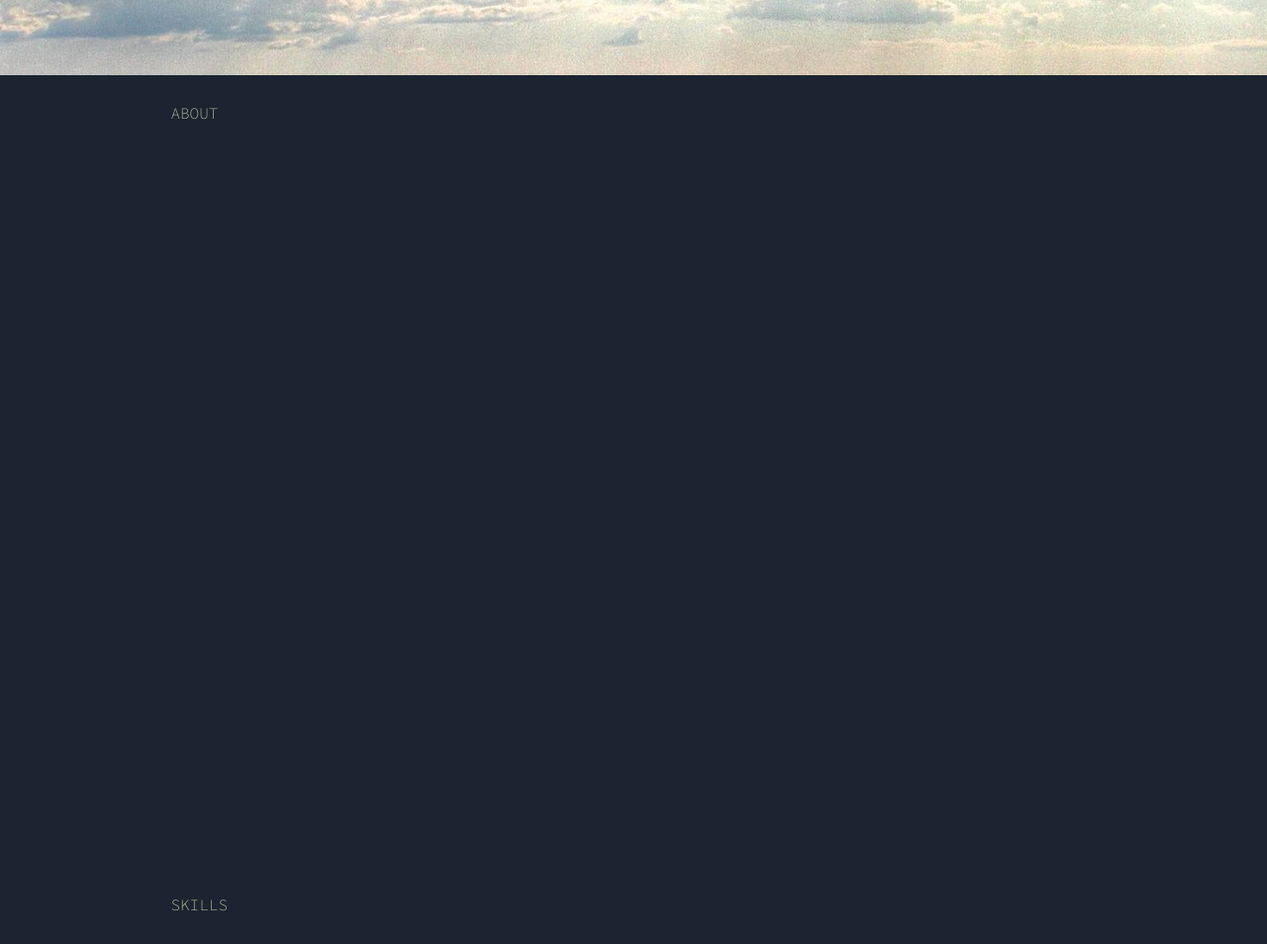
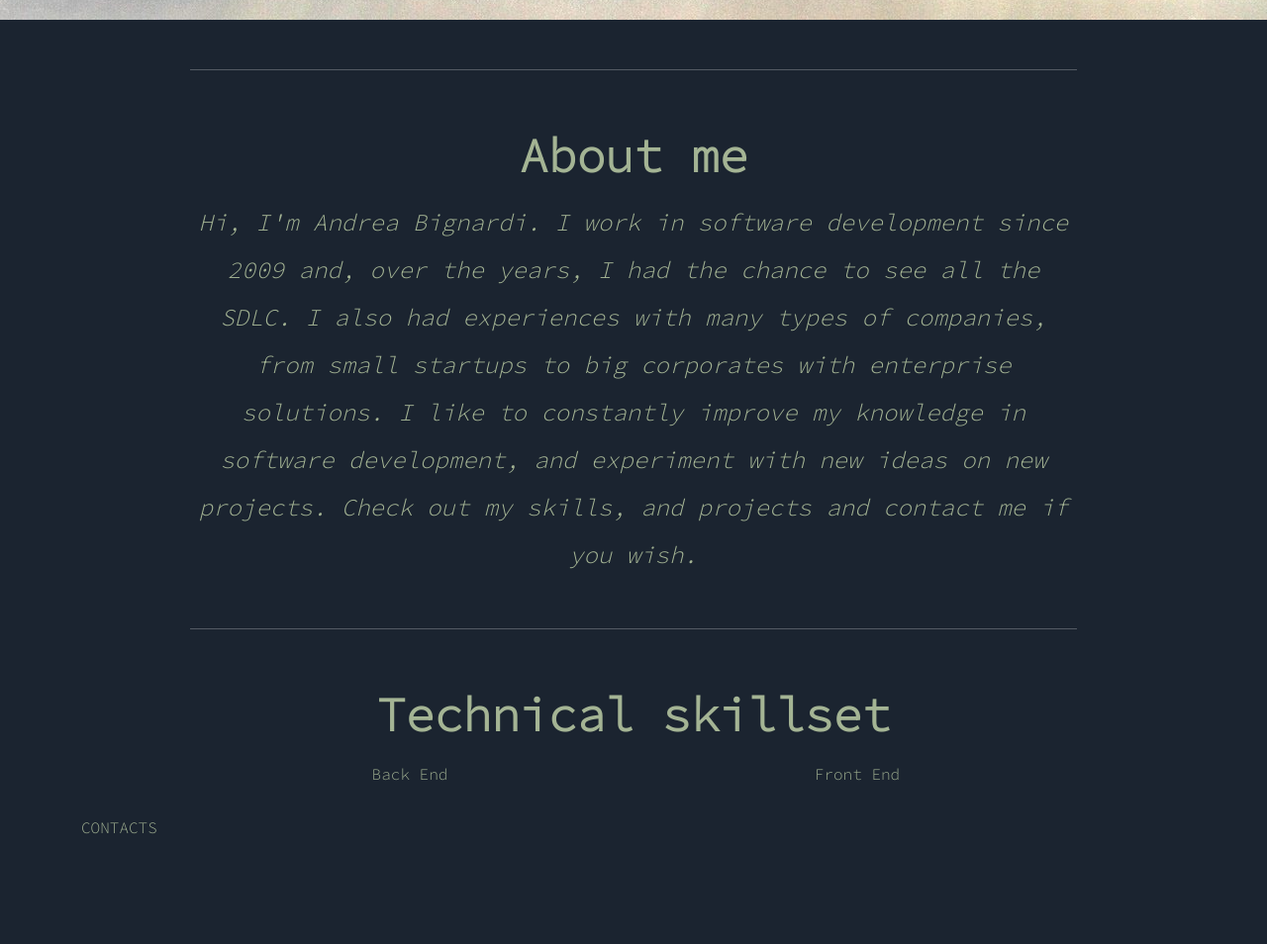
Before and after one commit to andreBigna/PortfolioWebsite, a plain HTML site: page index.html in a window 1280 px wide. Shown: the part 780-1734 px from the top of the page at 99% size. Drawn offline with nearby package versions, Linux system fonts and the light colour scheme.

Commit message:
Implementato about, ancorata navbar

```diff
--- a/css/styles.css
+++ b/css/styles.css
@@ -7,10 +7,15 @@ body {
   height: 100vh;
 }
 
-h1 {
-  font-weight: 900;
+h2 {
+  font-weight: 600;
   font-size: 3rem;
   line-height: 1.5;
+}
+
+hr {
+  color: white;
+  margin: 50px 0px;
 }
 
 /*
@@ -31,6 +36,12 @@ section {
   height: 100%;
 }
 
+.navbar {
+  background-color: #1B2430;
+  position: fixed;
+  width: 100%;
+}
+
 .navbar-brand {
   font-family: "Press Start 2P";
   padding-left: 1%;
@@ -41,10 +52,6 @@ section {
   font-weight: bold;
 }
 
-.container {
-  padding: 2% 8%;
-}
-
 .header {
   /* background-image: url("https://wallup.net/wp-content/uploads/2019/09/848918-landscape-mountain-forest-sky-slovenia-spruce-clouds.jpg"); */
   background-image: url(/images/landscape.jpg);
@@ -52,28 +59,15 @@ section {
   padding: 20% 10% 8% 60%;
   font-weight: bold;
 }
-/*
-.about {
-  height: 100vh;
-  width: 100vw;
-}
-
-.skills {
-  background-color: #a4b494;
-}
-
-.contacts {
-  background-color: #382933;
-} */
 
 .wrapper {
   /*This part is important for centering*/
   display: grid;
 }
 
-.typing-demo {
+.typing {
   width: 9ch;
-  animation: typing 2s steps(9), blink 0.5s step-end infinite alternate;
+  animation: typing 1s steps(9), blink 0.5s step-end infinite alternate;
   white-space: nowrap;
   overflow: hidden;
   border-right: 3px solid;
@@ -90,3 +84,25 @@ section {
     border-color: transparent;
   }
 }
+
+
+.other-sections {
+  height: auto;
+  margin: 2% 15%;
+  text-align: center;
+  line-height: 2;
+  position: relative;
+}
+
+.about {
+  font-size: 1.5em;
+}
+
+/*
+.skills {
+  background-color: #a4b494;
+}
+
+.contacts {
+  background-color: #382933;
+} */
--- a/index.html
+++ b/index.html
@@ -55,19 +55,29 @@
 
     <section class="header">
       <div class="wrapper">
-        <span class="typing-demo">Hi there!</span>
+        <span class="typing">Hi there!</span>
       </div>
     </section>
 
-    <section id="about" class="about">
-      <div class="container">
-        <div>ABOUT</div>
-      </div>
+    <section id="about" class="about other-sections">
+      <hr />
+      <h2>About me</h2>
+      <em
+        >Hi, I'm Andrea Bignardi. I work in software development since 2009 and,
+        over the years, I had the chance to see all the SDLC. I also had
+        experiences with many types of companies, from small startups to big
+        corporates with enterprise solutions. I like to constantly improve my
+        knowledge in software development, and experiment with new ideas on new
+        projects. Check out my skills, and projects and contact me if you wish.
+      </em>
     </section>
 
-    <section id="skills" class="skills">
-      <div class="container">
-        <div>SKILLS</div>
+    <section id="skills" class="skills other-sections">
+      <hr />
+      <h2>Technical skillset</h2>
+      <div class="row justify-content-center align-items-center g-2">
+        <div class="col-lg-6">Back End</div>
+        <div class="col-lg-6">Front End</div>
       </div>
     </section>
 
```
Also changed, not shown: todo.txt (added).
